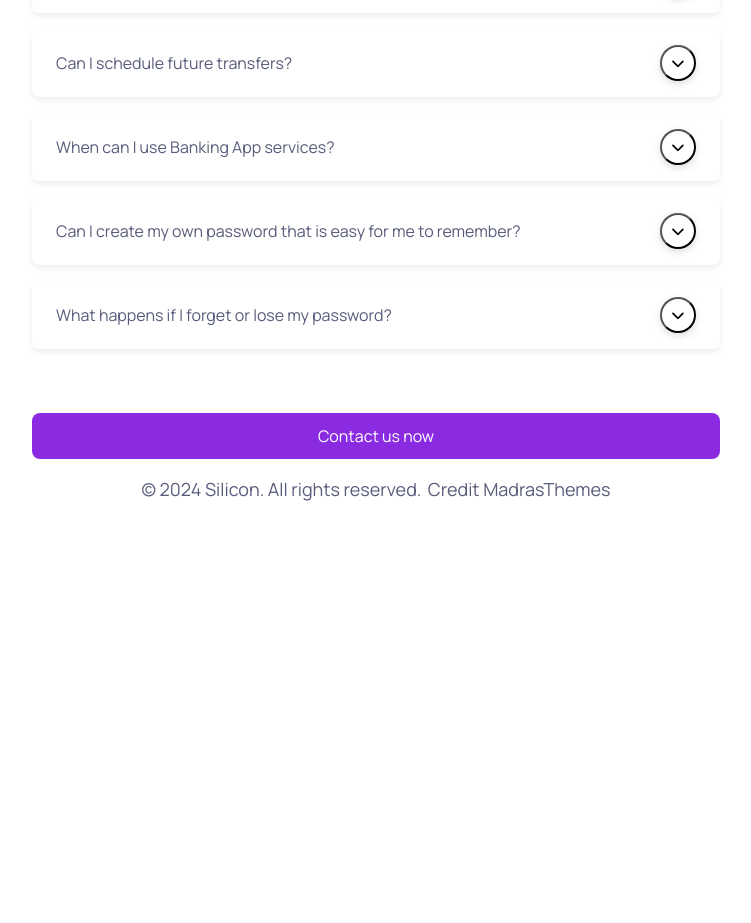
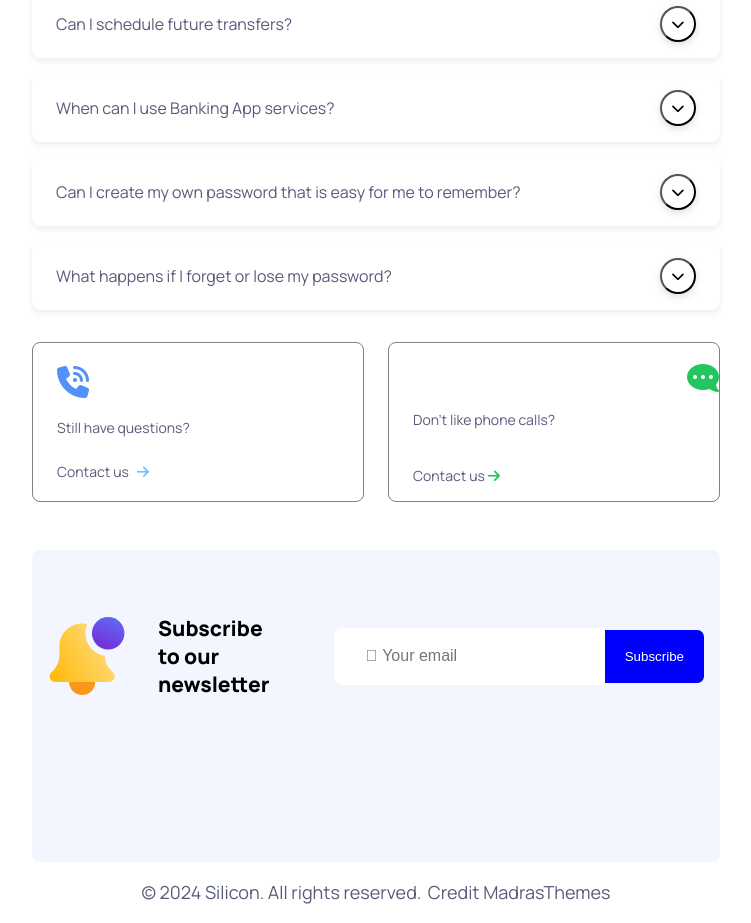
Before and after one commit to Tonolito/Figma-desgin-uppgift-1, a plain HTML site: page index.html in a window 1280 px wide. Shown: the part 2802-3725 px from the top of the page, without its empty margins (264-1015 px from the left). Before the commit the page ends 3322 px from the top, so only its background shows below. Drawn offline with Linux system fonts and the light colour scheme.

Commit message:
Newsletter section, sitter fast med problem, inte klart

```diff
--- a/CSS/main.css
+++ b/CSS/main.css
@@ -727,10 +727,14 @@ input:checked + .slider:before {
 }
 /* FAQ */
 #faq {
+  .container {
+    margin-top: 2.5rem;
+  }
   .top-text {
     text-align: center;
     h2 {
       font-size: 25px;
+      margin-bottom: 1rem;
     }
   }
   .cards {
@@ -743,8 +747,8 @@ input:checked + .slider:before {
     border: solid 1px black;
     border-radius: 8px;
 
-    margin-bottom: 4rem;
-
+    margin-bottom: 3.5rem;
+    margin-top: 3.5rem;
     .question-card {
       display: flex;
       justify-content: space-between;
@@ -762,10 +766,15 @@ input:checked + .slider:before {
     }
   }
   @media (min-width: 768px) {
+    .top-text {
+      h2 {
+        font-size: 32px;
+      }
+    }
     .questions {
       border: none;
       gap: 1rem;
-
+      margin-bottom: 2rem;
       .question-card {
         border-bottom: none;
         border-radius: 8px;
@@ -783,13 +792,120 @@ input:checked + .slider:before {
     .contact-us-card {
       width: 21rem;
       height: 10rem;
+
       border: solid 1px grey;
       border-radius: 8px;
 
+      padding-top: 1.5rem;
       padding-left: 1.5rem;
+
       display: flex;
       flex-direction: column;
       justify-content: space-evenly;
+
+      p {
+        padding-top: 1rem;
+        font-size: 14px;
+      }
+      .contact-us {
+        padding: 0;
+        display: flex;
+        align-items: center;
+
+        gap: 0.5rem;
+      }
+    }
+    #contact-btn {
+      display: none;
+    }
+  }
+
+  @media (min-width: 1400px) {
+    .container {
+      display: grid;
+      grid-template-columns: 1fr 2.5fr;
+      grid-template-rows: 1fr 2fr;
+      grid-template-areas:
+        "toptext questions"
+        "contactus questions";
+
+      margin-top: 7rem;
+    }
+    .top-text {
+      grid-area: toptext;
+      text-align: left;
+      p {
+        padding: 2rem 0;
+      }
+    }
+    .questions {
+      grid-area: questions;
+      margin-left: 10rem;
+      margin-top: 0;
+    }
+    .cards {
+      grid-area: contactus;
+    }
+    .contact-us-card {
+      width: 13rem;
+      height: 10rem;
+    }
+  }
+}
+#subscribe {
+  .container {
+    padding-top: 3rem;
+  }
+  .background-color {
+    background-color: #f3f6ff;
+    border-radius: 8px;
+    padding-bottom: 2rem;
+    padding-top: 3rem;
+  }
+  .grid-row {
+    display: grid;
+    grid-template-rows: 1fr 1fr;
+    justify-items: center;
+    padding: 1rem 1rem;
+    gap: 2rem;
+  }
+  .left-content {
+    display: flex;
+    justify-content: center;
+    align-items: center;
+    gap: 2rem;
+
+    h2 {
+      font-size: 21px;
+      max-width: 231px;
+    }
+  }
+  .input-group {
+    display: flex;
+    align-items: center;
+    justify-content: center;
+    padding-left: 1rem;
+  }
+  #email {
+    padding: 1.2rem 2em;
+    border-radius: 0.5em 0 0 0.5em;
+    border: none;
+    font-size: 16px;
+  }
+  .sub-btn {
+    border-radius: 0 0.5em 0.5em 0;
+    padding: 1.2rem 1.5em;
+    border: none;
+
+    background-color: blue;
+    color: white;
+  }
+
+  @media (min-width: 768px) {
+    .grid-row {
+      grid-template-columns: 1fr 1fr;
+      align-items: center;
+      justify-items: center;
     }
   }
 }
--- a/index.html
+++ b/index.html
@@ -347,23 +347,9 @@
           <div class="container">
             <div class="top-text">
               <h2>Any questions? Check out the FAQs</h2>
-              <p>Still have unanswered questions and need to get in touch?</p>
+              <p>Still have unanswered questions and need to get in touch?</p>
             </div>
-            <div class="cards">
-              <div class="contact-us-card">
-                <i class="fa-solid fa-phone-volume" style="color: #5390f9"></i>
-                <p>Still have questions?</p>
-                <p class="contact-us">Contact us</p>
-              </div>
-              <div class="contact-us-card">
-                <i
-                  class="fa-solid fa-comment-dots fa-flip-horizontal"
-                  style="color: #22c55e"
-                ></i>
-                <p>Don't like phone calls?</p>
-                <p class="contact-us">Contact us</p>
-              </div>
-            </div>
+
             <div class="questions">
               <div class="question-card">
                 <p>Is any of my personal information stored in the App?</p>
@@ -404,9 +390,54 @@
                 </button>
               </div>
             </div>
-            <a class="btn-primary" href="">
+            <div class="cards">
+              <div class="contact-us-card">
+                <i
+                  class="fa-solid fa-phone-volume fa-2xl"
+                  style="color: #5390f9"
+                ></i>
+                <p>Still have questions?</p>
+                <p class="contact-us">
+                  Contact us
+                  <i class="fa-solid fa-arrow-right" style="color: #74c0fc"></i>
+                </p>
+              </div>
+              <div class="contact-us-card">
+                <i
+                  class="fa-solid fa-comment-dots fa-flip-horizontal fa-2xl"
+                  style="color: #22c55e"
+                ></i>
+                <p>Don't like phone calls?</p>
+                <p class="conta ct-us">
+                  Contact us
+                  <i class="fa-solid fa-arrow-right" style="color: #22c55e"></i>
+                </p>
+              </div>
+            </div>
+            <a id="contact-btn" class="btn-primary" href="">
               <span>Contact us now</span>
             </a>
+          </div>
+        </section>
+        <section id="subscribe">
+          <div class="container">
+            <div class="background-color">
+              <div class="grid-row">
+                <div class="left-content">
+                  <img src="/images/Subscribe/notification.svg" alt="" />
+                  <h2>Subscribe to our newsletter</h2>
+                </div>
+                <div class="input-group">
+                  <input
+                    type="email"
+                    name="email"
+                    id="email"
+                    placeholder="&#xf003; Your email"
+                  />
+                  <button class="sub-btn">Subscribe</button>
+                </div>
+              </div>
+            </div>
           </div>
         </section>
       </main>
```
Also changed, not shown: images/Subscribe/notification.svg (added).
